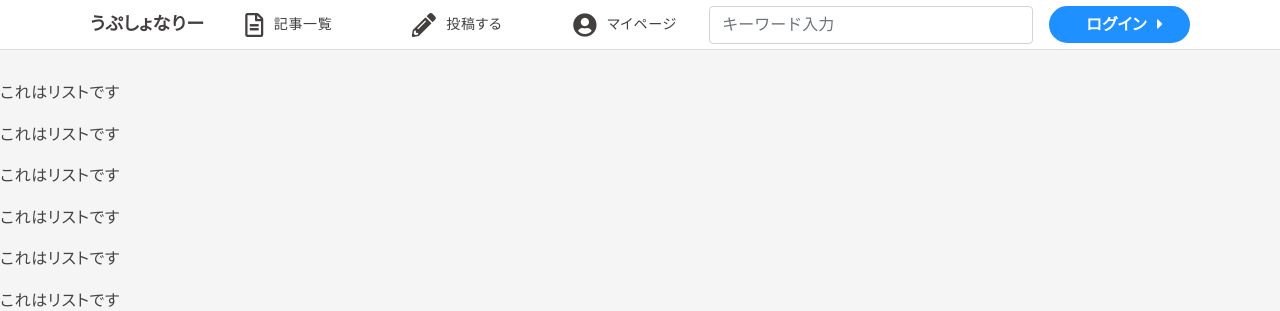
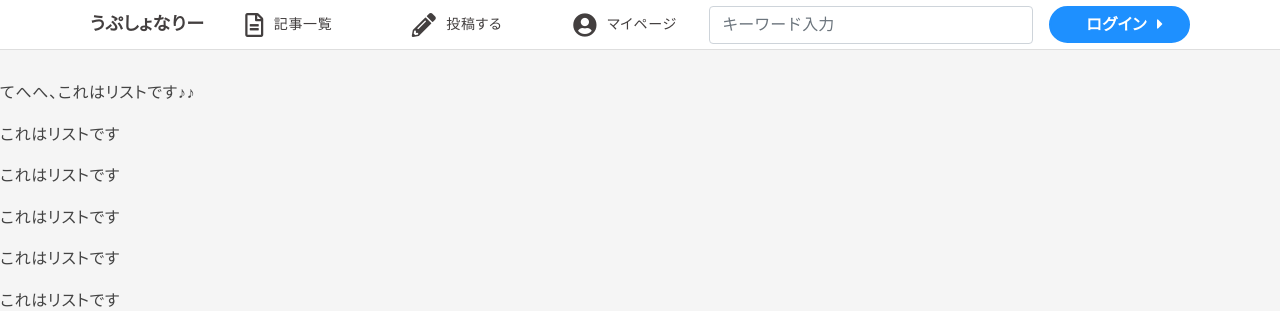
Before and after one commit to Toshihisa-Handa/ooptionary, a PHP site: page /user/list.php in a window 1280 px wide. Shown: the top 311 px of the page. Run offline with PHP 8.4, Linux system fonts and the light colour scheme; some libraries are stand-ins or nearby versions.

Commit message:
Conflict の練習です
てへへ

```diff
--- a/user/list.php
+++ b/user/list.php
@@ -8,7 +8,7 @@
 </head>
 <body>
 <?php include('l-header.php') ?>
-<p>これはリストです</p>
+<p>てへへ、これはリストです♪♪</p>
 <p>これはリストです</p>
 <p>これはリストです</p>
 <p>これはリストです</p>
```
